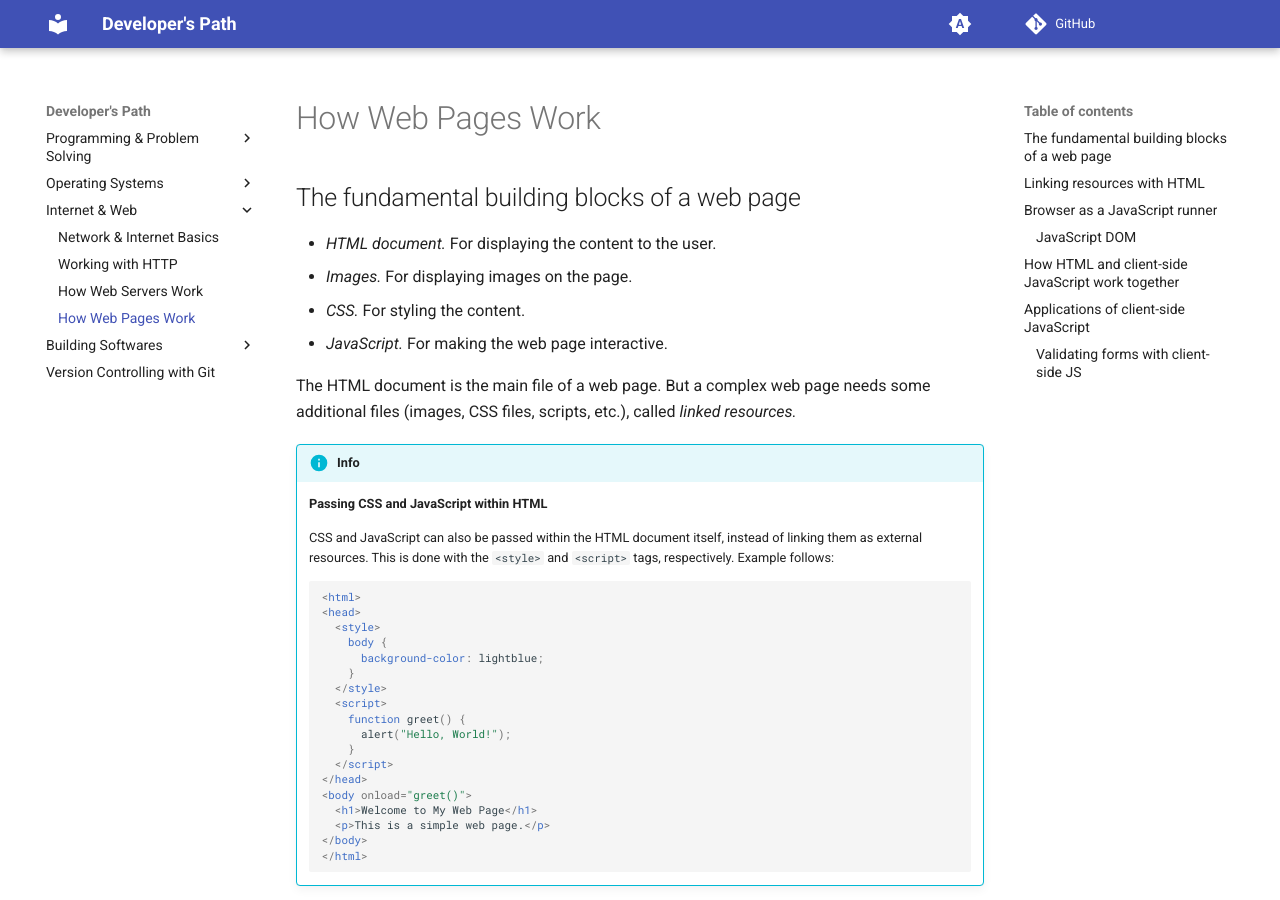
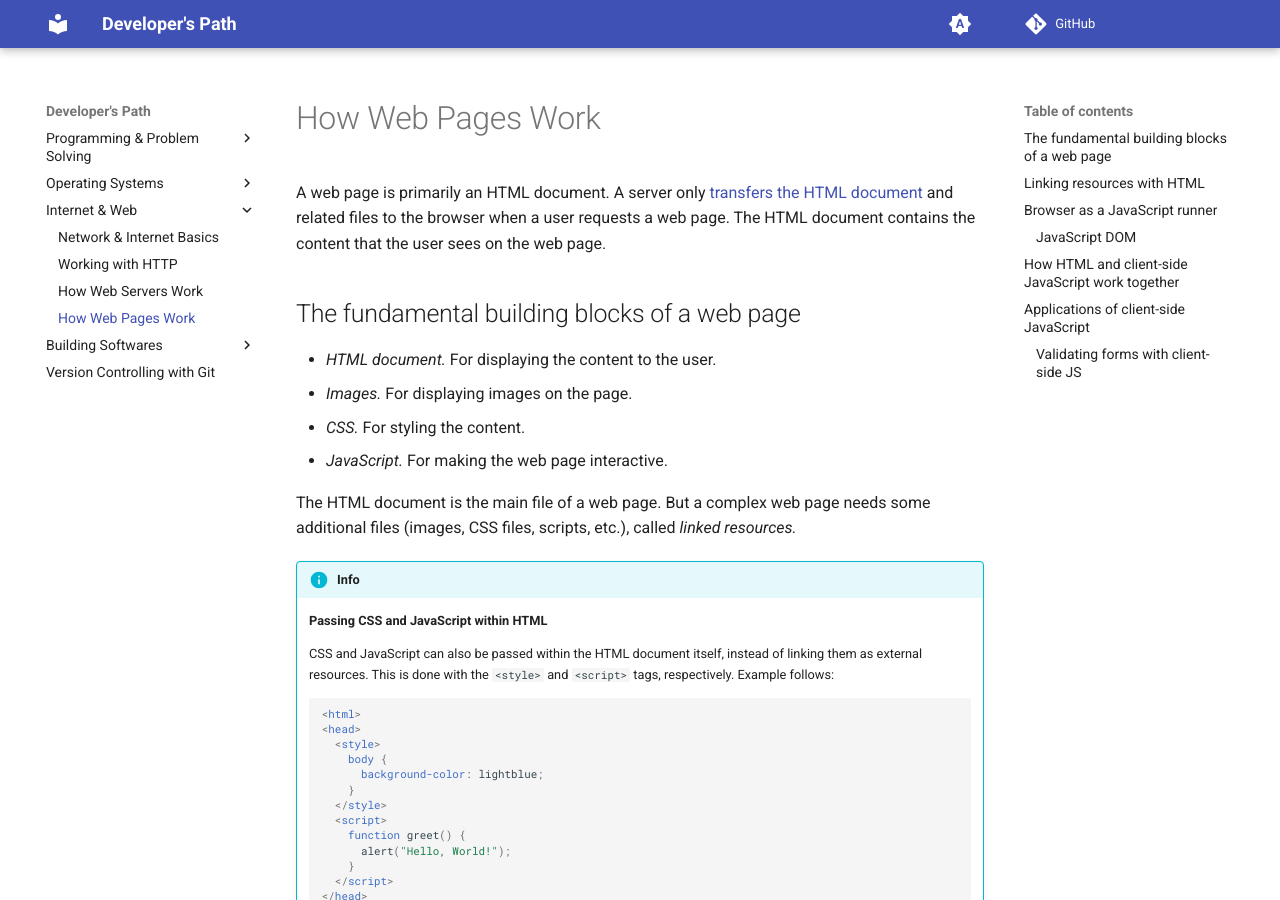
Before and after one commit to gharials/dev-path, an MkDocs documentation site: the page built from docs/internet-web/web-pages.md, in a window 1280 px wide and 900 px high. Built offline with MkDocs 1.6.1 and Material for MkDocs 9.7.7, drawn with Linux system fonts in a browser that asks for light colours; comment, search, counter and statistics services are not loaded; some of the changed lines change nothing that is shown; some of the changed text lies outside the part shown.

Commit message:
'web-pages': - introduction. - copy edit.

```diff
--- a/docs/internet-web/web-pages.md
+++ b/docs/internet-web/web-pages.md
@@ -1,4 +1,6 @@
 # How Web Pages Work
+
+A web page is primarily an HTML document. A server only [transfers the HTML document](./web-servers.md#how-an-http-server-serves-websites) and related files to the browser when a user requests a web page. The HTML document contains the content that the user sees on the web page.
 
 ## The fundamental building blocks of a web page
 
@@ -55,7 +57,7 @@ Most importantly, client-side JavaScript has access to the HTML document's _obje
 
 ## How HTML and client-side JavaScript work together
 
-HTML elements can associate functions with its _events_. For example, `<element onClick="function1()"/>` means call `function1` when element is clicked; `<element onLoad="function2()"/>` means call `function2` when element loads. Here both `function1` and `function2` are defined in the linked JavaScript files. Here is an exhaustive list of [HTML events](https://www.w3schools.com/jsref/dom_obj_event.asp).
+HTML elements can associate functions with its _events_; those functions are called _event handlers._ For example, `<element onClick="function1()"/>` means call `function1` when element is clicked; `<element onLoad="function2()"/>` means call `function2` when element loads. Here both `function1` and `function2` are defined in the linked JavaScript files. Here is an exhaustive list of [HTML events](https://www.w3schools.com/jsref/dom_obj_event.asp).
 
 An HTML file may have one or more associated JavaScript files containing the functions associated with various events in the HTML file. Functions have access to the HTML document with the `document` object. HTML elements can be accessed with the `document` object in [several ways](https://www.w3schools.com/js/js_htmldom_document.asp): `document.getElementById` is a popular way.
 
```
